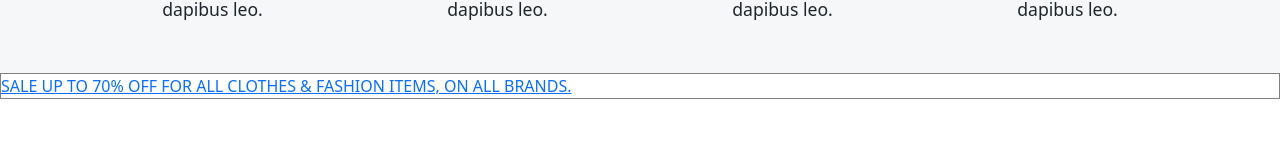
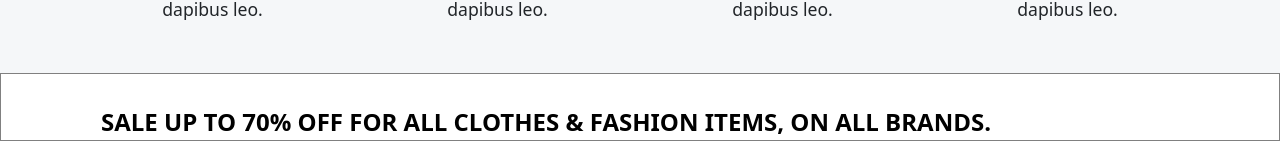
Before and after one commit to zaurkhalilli/DNK, a React (Create React App) app: page / in a window 1280 px wide. Shown: the part 3417-3558 px from the top of the page. Before the commit the page ends 3516 px from the top, so only its background shows below. Built offline with nearby package versions, Linux system fonts and the light colour scheme.

Commit message:
footer adds

```diff
--- a/src/Layout/Footer/Footer.scss
+++ b/src/Layout/Footer/Footer.scss
@@ -1,5 +1,13 @@
 .footer{
     .footertop{
+        padding-top: 30px;
         border: 1px solid gray;
+        a{
+            text-decoration: none;
+            color: black;
+            font-size: 1.5rem;
+            padding-left: 100px;
+            font-weight: 640;
+        }
     }
 }
```
